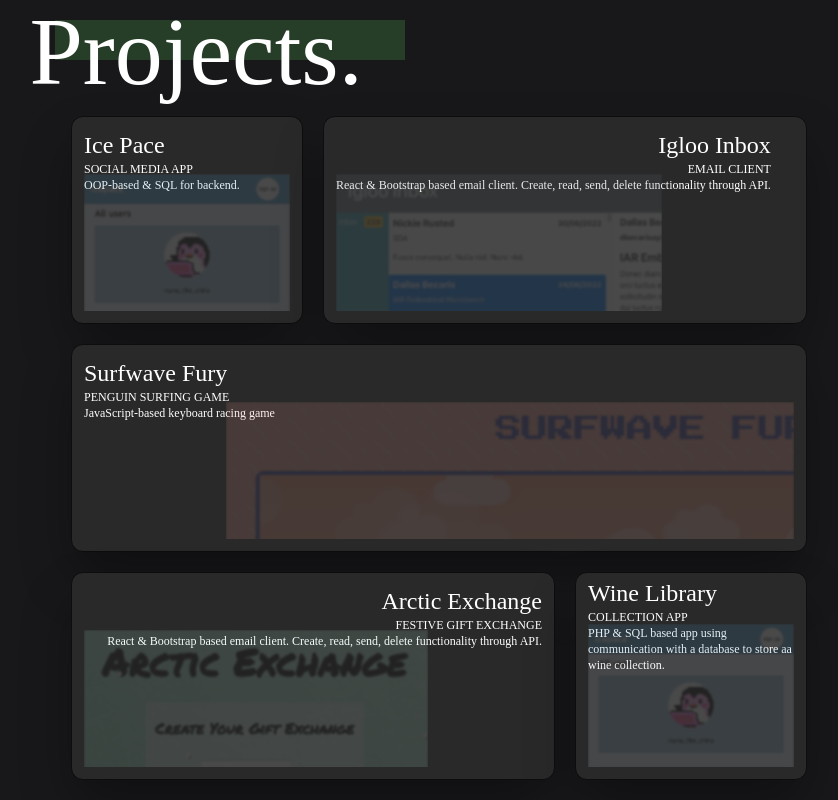
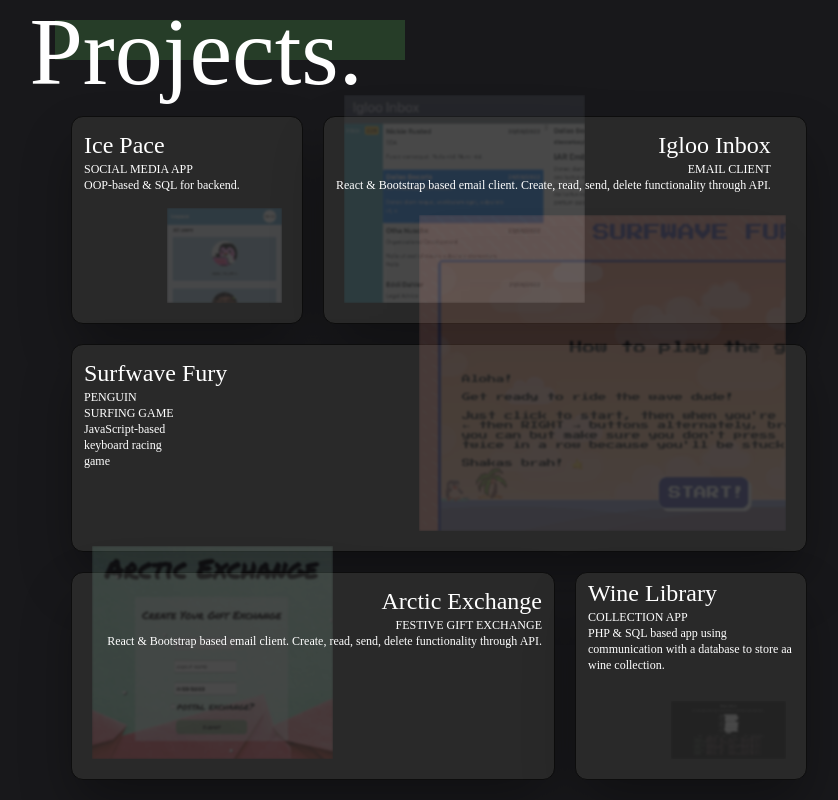
Before and after one commit to Georgeoak03/portfolioV2, a React (Create React App) app in the folder portfolio/: page / in a window 1280 px wide. Shown: the part 2020-2820 px from the top of the page, without its empty margins (201-1039 px from the left). Built offline with nearby package versions, Linux system fonts and the light colour scheme.

Commit message:
All links added. Ready for deployment

```diff
--- a/portfolio/src/components/Footer.js
+++ b/portfolio/src/components/Footer.js
@@ -29,9 +29,15 @@ export default function Footer() {
             <div className="invisible md:visible relative pin-b w-full bottom-0 z-20 flex flex-wrap items-center justify-between mt-auto py-4 px-8">
                 <h2 className=" font-['Futura'] text-gray-500 text-md">George Oakley 2022</h2>
                 <div>
-                    <FontAwesomeIcon icon="fa-brands fa-linkedin" className="text-gray-500 text-6xl mr-8"/>
-                    <FontAwesomeIcon icon="fa-solid fa-envelope" className="text-gray-500 text-6xl mr-8" />
-                    <FontAwesomeIcon icon="fa-brands fa-github" className="text-gray-500 text-6xl" />
+                    <a href="https://www.linkedin.com/in/george-oakley-84b95894">
+                        <FontAwesomeIcon icon="fa-brands fa-linkedin" className="text-gray-500 text-6xl mr-8 hover:text-white transition ease-in-out duration-1000 transform"/>
+                    </a>
+                    <a href="mailto: george.oakley@hotmail.co.uk">
+                        <FontAwesomeIcon icon="fa-solid fa-envelope" className="text-gray-500 text-6xl mr-8 hover:text-white transition ease-in-out duration-1000 transform" />
+                    </a>
+                    <a href="https://github.com/Georgeoak03">
+                        <FontAwesomeIcon icon="fa-brands fa-github" className="text-gray-500 text-6xl hover:text-white transition ease-in-out duration-1000 transform" />
+                    </a>
                 </div>
             </div>
             <div className="md:hidden relative flex-wrap-col m-auto justify-center p-4">
--- a/portfolio/src/components/Projects.js
+++ b/portfolio/src/components/Projects.js
@@ -3,6 +3,7 @@ import IcePace from './IcePace.png';
 import SurfwaveFury from './SurfwaveFury.png';
 import IglooInbox from './IglooInbox.png';
 import ArcticExchange from './ArcticExchange.png';
+import WineCollector from './WineCollector.png';
 import {motion as m, useAnimation} from "framer-motion";
 import {useInView} from "react-intersection-observer";
 
@@ -38,12 +39,12 @@ export default function Projects() {
                     </h1>
                 </div>
                 <div className="relative flex-wrap-col m-auto justify-center top-36 w-fit lg:w-[500px] lg:top-28 lg:w-[700px] lg:justify-between xl:w-[800px] xl:h-[800px]">
-                    <div className="lg:m-8 lg:grid lg:grid-cols-3 lg:gap-5 lg:justify-evenly">
-                        <div className="flex-wrap-col w-72 h-40 z-10 m-10 rounded-xl bg-[#292929] drop-shadow-2xl shadow-2xl border-[#0d0d0d] border-[1px] border-solid p-5 lg:p-3 lg:m-0 lg:col-span-1 lg:w-auto xl:h-52">
-                            <div className="relative h-full">
-                                <div className="absolute z-0 w-1/2 bottom-0 right-0 overflow-hidden md:h-3/4 md:w-auto">
+                    <div className="lg:m-8 lg:grid lg:grid-cols-3 lg:grid-rows-3 lg:gap-5 lg:justify-evenly">
+                        <div className="flex-wrap-col w-72 h-40 z-10  m-10 rounded-xl bg-[#292929] drop-shadow-2xl shadow-2xl border-[#0d0d0d] border-[1px] border-solid p-5 lg:p-3 lg:m-0 lg:col-span-1 lg:w-auto xl:h-52">
+                            <div className="absolute z-0 w-1/2 bottom-0 right-0 m-5 overflow-hidden">
                                 <img src={IcePace} alt="IcePace" className="opacity-[.15] blur-[1px]"/>
                             </div>
+                            <a href="https://dev.io-academy.uk/projects/2022-july/icepace/" className="relative h-full">
                                 <div className="w-full z-10">
                                     <h3 className="text-white font-['Great_Sailor'] text-2xl">Ice Pace</h3>
                                 </div>
@@ -53,13 +54,14 @@ export default function Projects() {
                                 <div className="w-1/2 z-10 md:w-full">
                                     <p className="text-white font-['Futura'] text-xs">OOP-based & SQL for backend.</p>
                                 </div>
-                            </div>
+                            </a>
                         </div>
                         <div className="flex-wrap-col w-72 h-40 z-10 m-10 rounded-xl bg-[#292929] drop-shadow-2xl shadow-2xl border-[#0d0d0d] border-[1px] border-solid p-5 lg:p-3 lg:flex lg:col-span-2 lg:m-0 lg:w-auto xl:h-52">
-                            <div className="relative h-full">
-                                <div className="absolute z-0 w-1/2 bottom-0 left-0 md:w-3/4 md:h-3/4 md:overflow-hidden">
+                            <div className="absolute z-0 w-1/2 bottom-0 left-0 m-5 overflow-hidden">
                                 <img src={IglooInbox} alt="Igloo Inbox" className="opacity-[.15] blur-[1px]"/>
                             </div>
+                            <a href="https://2022-july-igloo-inbox.dev.io-academy.uk/" className="relative h-full">
+
                                 <div className="left-1/2 flex-wrap-col">
                                     <div className="w-full z-10">
                                         <h3 className="text-white font-['Great_Sailor'] text-2xl text-right">Igloo Inbox</h3>
@@ -71,13 +73,13 @@ export default function Projects() {
                                         <p className="text-white font-['Futura'] text-xs text-right">React & Bootstrap based email client. Create, read, send, delete functionality through API.</p>
                                     </div>
                                 </div>
+                            </a>
                         </div>
-                        </div>
-                        <div className="flex-wrap-col w-72 h-40 z-10 m-10 rounded-xl bg-[#292929] drop-shadow-2xl shadow-2xl border-[#0d0d0d] border-[1px] border-solid p-5 lg:p-3 lg:col-span-3 lg:m-0 lg:w-auto xl:h-52">
-                            <div className="relative h-full">
-                                <div className="absolute z-0 w-1/2 bottom-0 right-0 md:w-4/5 md:h-3/4 md:overflow-hidden">
+                        <div className="flex-wrap-col w-72 h-40 z-10 m-10 rounded-xl bg-[#292929] drop-shadow-2xl shadow-2xl border-[#0d0d0d] border-[1px] border-solid p-5 lg:p-3 lg:flex lg:col-span-3 lg:m-0 lg:w-auto xl:h-52">
+                            <div className="absolute z-0 w-1/2 bottom-0 right-0 m-5 overflow-hidden">
                                 <img src={SurfwaveFury} alt="Surfwave Fury" className="opacity-[.15] blur-[1px]"/>
                             </div>
+                            <a href="https://dev.io-academy.uk/projects/2022-july/surfwave-fury/index.html" className="relative h-full">
                                 <div className="w-full z-10">
                                     <h3 className="text-white font-['Great_Sailor'] text-2xl">Surfwave Fury</h3>
                                 </div>
@@ -87,13 +89,13 @@ export default function Projects() {
                                 <div className="w-1/2 z-10">
                                     <p className="text-white font-['Futura'] text-xs">JavaScript-based keyboard racing game</p>
                                 </div>
-                            </div>
+                            </a>
                         </div>
                         <div className="flex-wrap-col w-72 h-40 z-10 m-10 rounded-xl bg-[#292929] drop-shadow-2xl shadow-2xl border-[#0d0d0d] border-[1px] border-solid p-5 lg:p-3 lg:m-0 lg:col-span-2 lg:w-auto xl:h-52">
-                            <div className="relative h-full">
-                                <div className="absolute z-0 w-1/2 bottom-0 left-0 md:w-3/4 md:h-3/4 md:overflow-hidden">
+                            <div className="absolute z-0 w-1/2 bottom-0 left-0 m-5 overflow-hidden">
                                 <img src={ArcticExchange} alt="Arctic Exchange" className="opacity-[.15] blur-[1px]"/>
                             </div>
+                            <a href="https://2022-jul-arctic-exchange.dev.io-academy.uk/" className="relative h-full">
                                 <div className="left-1/2 flex-wrap-col">
                                     <div className="w-full z-10">
                                         <h3 className="text-white font-['Great_Sailor'] text-2xl text-right">Arctic Exchange</h3>
@@ -105,13 +107,13 @@ export default function Projects() {
                                         <p className="text-white font-['Futura'] text-xs text-right">React & Bootstrap based email client. Create, read, send, delete functionality through API.</p>
                                     </div>
                                 </div>
-                            </div>
+                            </a>
                         </div>
                         <div className="flex-wrap-col w-72 h-40 z-10 m-10 rounded-xl bg-[#292929] drop-shadow-2xl shadow-2xl border-[#0d0d0d] border-[1px] border-solid p-5 lg:p-3 lg:pt-1 lg:m-0 lg:col-span-1 lg:w-auto xl:h-52">
+                            <div className="absolute z-0 w-1/2 bottom-0 right-0 m-5 overflow-hidden">
+                                <img src={WineCollector} alt="Wine Collector" className="opacity-[.15] blur-[1px]"/>
+                            </div>
                             <div className="relative h-full">
-                                <div className="absolute z-0 w-1/2 bottom-0 right-0 overflow-hidden md:h-3/4 md:w-auto">
-                                    <img src={IcePace} alt="IcePace" className="opacity-[.15] blur-[1px]"/>
-                                </div>
                                 <div className="w-full z-10">
                                     <h3 className="text-white font-['Great_Sailor'] text-2xl">Wine Library</h3>
                                 </div>
--- a/portfolio/src/components/Splash.js
+++ b/portfolio/src/components/Splash.js
@@ -2,6 +2,7 @@ import {FontAwesomeIcon} from "@fortawesome/react-fontawesome";
 import React, {useEffect} from "react";
 import { useAnimation, motion as m } from "framer-motion";
 import { useInView } from "react-intersection-observer";
+import './Splash.css';
 
 export default function Splash() {
     const boxVariant = {
```
Also changed, not shown: portfolio/src/components/Splash.css (added), portfolio/src/components/WineCollector.png (added), 1 other file (tests, documents, lock files or other folders). Lines whose indentation alone changed are shown as unchanged.
